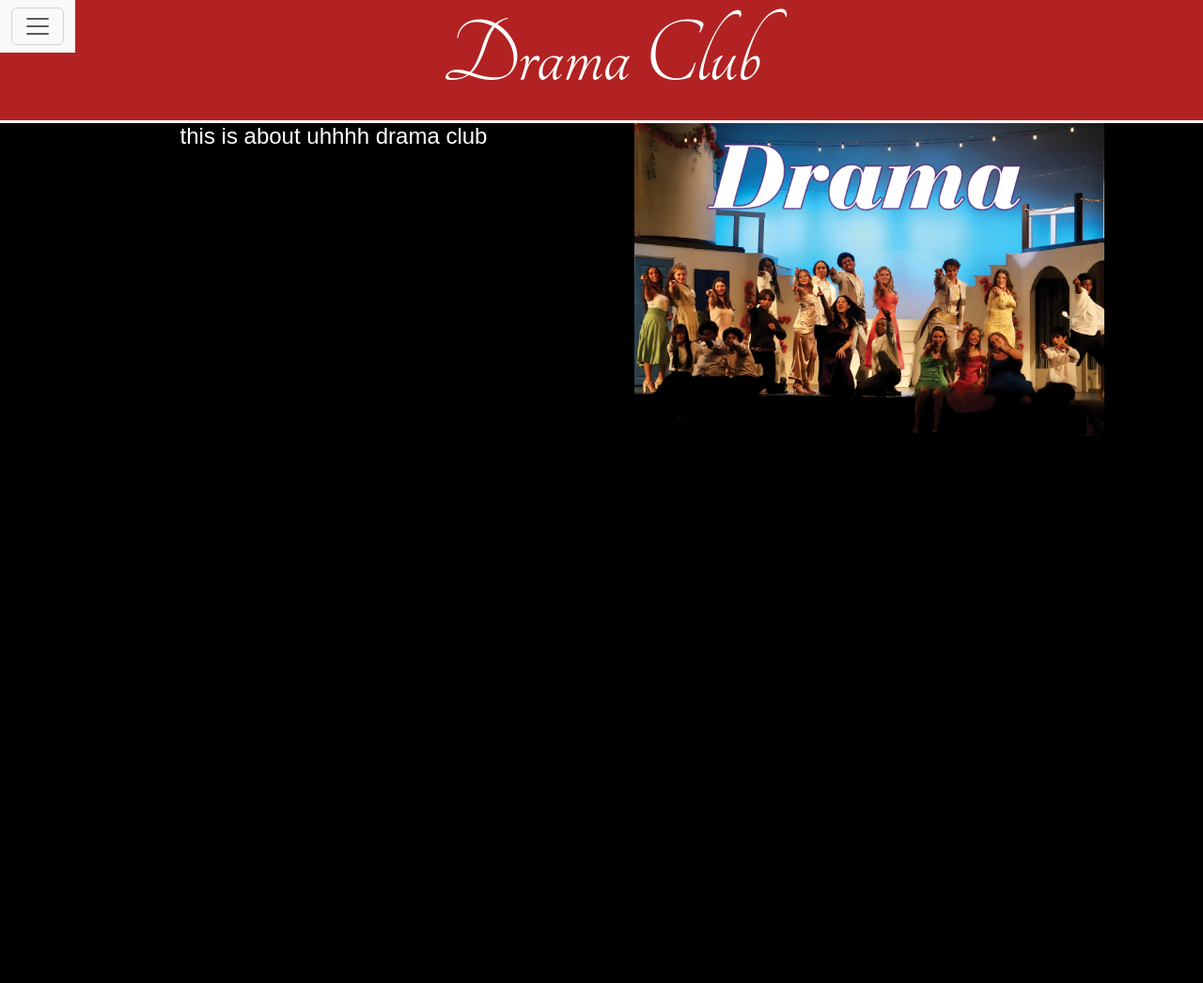
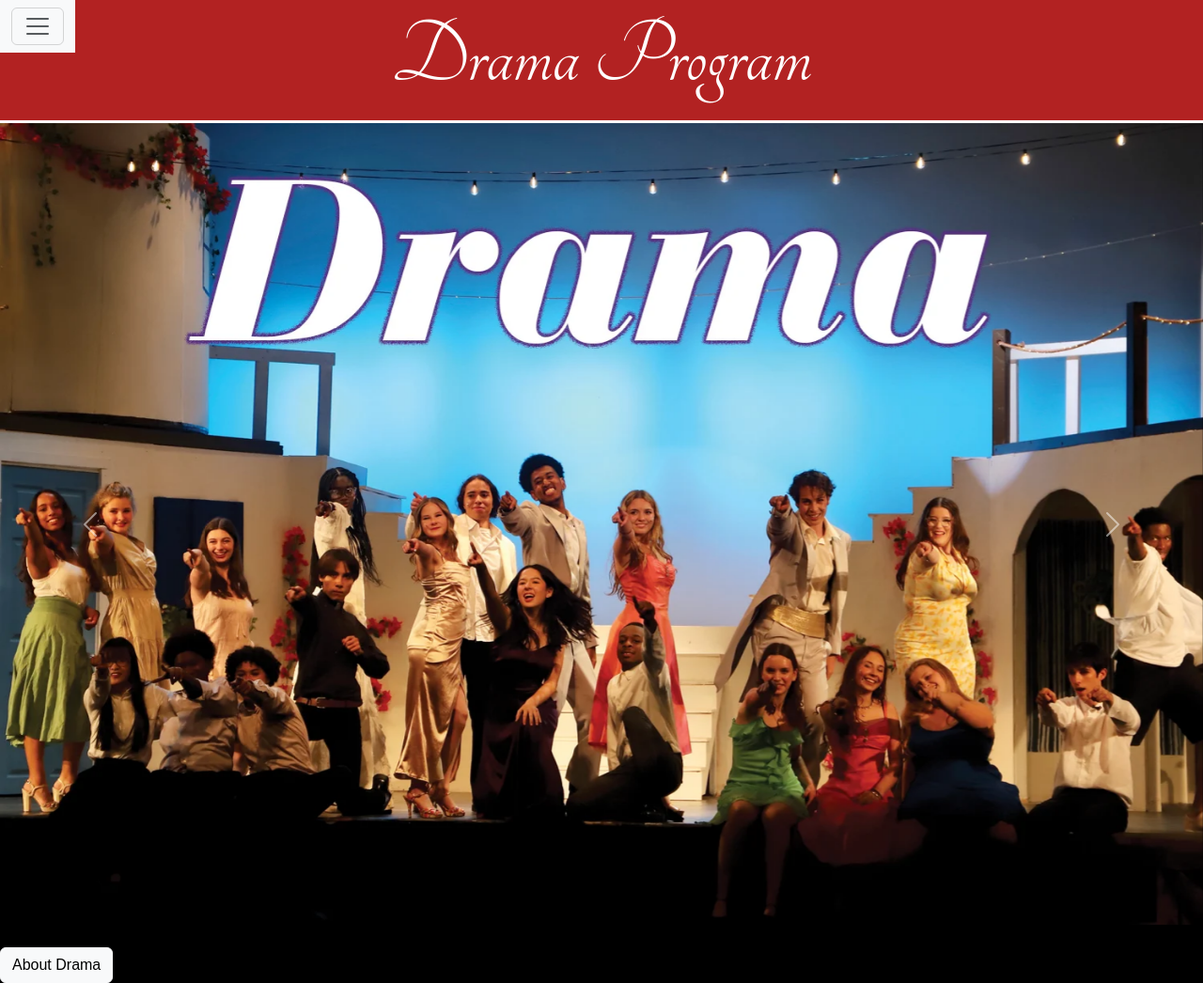
Before and after one commit to youconehead/Drama-Club, a plain HTML site: page index.html in a window 1280 px wide. Shown: the whole page at 94% size. Before the commit the page ends 800 px from the top, so only its background shows below. Drawn offline with nearby package versions, Linux system fonts and the light colour scheme; a web font is replaced by a local one.

Commit message:
first draft update

```diff
--- a/index.html
+++ b/index.html
@@ -39,20 +39,33 @@
 </nav>
 
 <div style="border-bottom: solid white; background-color: rgb(178, 34, 34);">
-<h1>Drama Club</h1>
+<h1>Drama Program</h1>
 </div>
 
- <div class="container text-center">
-  <div class="row">
-    <div class="col">
-      <h4>this is about uhhhh drama club</h4>
+<div id="carouselExample" class="carousel slide">
+  <div class="carousel-inner">
+    <div class="carousel-item active">
+      <img src="drama.jpg" class="d-block w-100" alt="drama">
     </div>
-    <div class="col">
-      <img src="drama.jpg" width="500"
+    <div class="carousel-item">
+      <img src="drama2.jpg" class="d-block w-100" alt="drama">
+    </div>
+    <div class="carousel-item">
+      <img src="drama3.jpg" class="d-block w-100" alt="drama">
     </div>
   </div>
+  <button class="carousel-control-prev" type="button" data-bs-target="#carouselExample" data-bs-slide="prev">
+    <span class="carousel-control-prev-icon" aria-hidden="true"></span>
+    <span class="visually-hidden">Previous</span>
+  </button>
+  <button class="carousel-control-next" type="button" data-bs-target="#carouselExample" data-bs-slide="next">
+    <span class="carousel-control-next-icon" aria-hidden="true"></span>
+    <span class="visually-hidden">Next</span>
+  </button>
 </div>
 
+<br>
+  <a class="btn btn-light" href="about.html" role="button">About Drama</a>
     <script src="https://cdn.jsdelivr.net/npm/bootstrap@5.3.9/dist/js/bootstrap.bundle.min.js" integrity="sha384-WyOxWvTyr1QaMPfiPJSv76iReVthorl5uWlFtZPyK0IEB0hGzo9y5Bp9mYanr8Bu" crossorigin="anonymous"></script>
 </body>
 </html>
```
Also changed, not shown: about.html (+17 -1 lines), join.html (+4 -0 lines), drama2.jpg (added), drama3.jpg (added).
